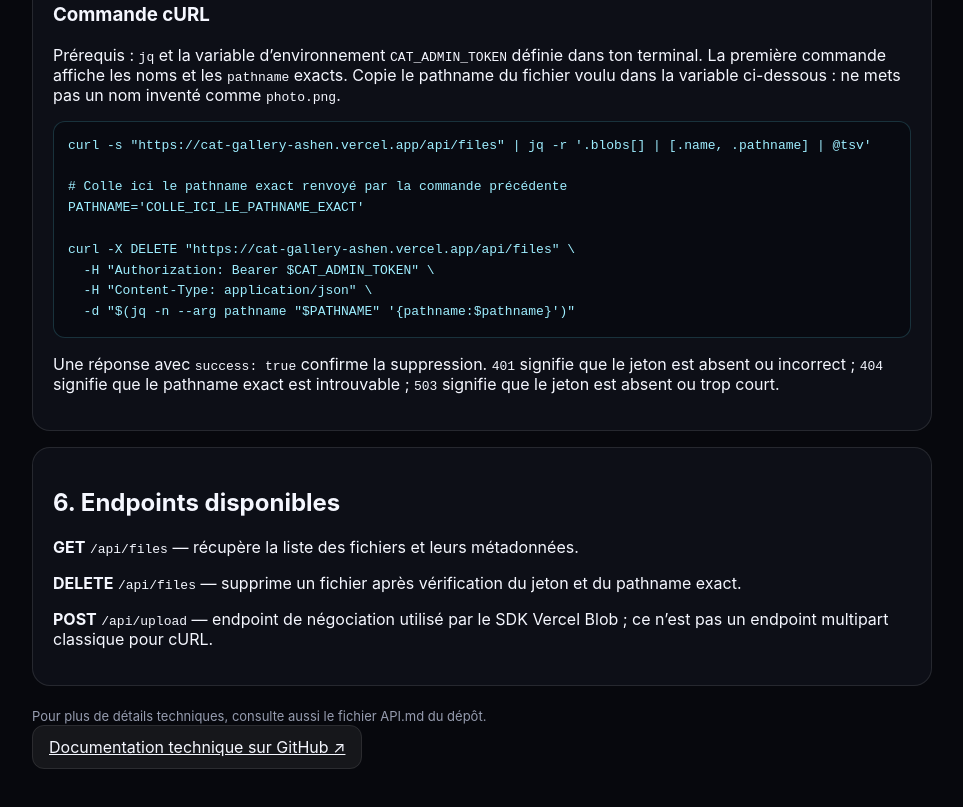
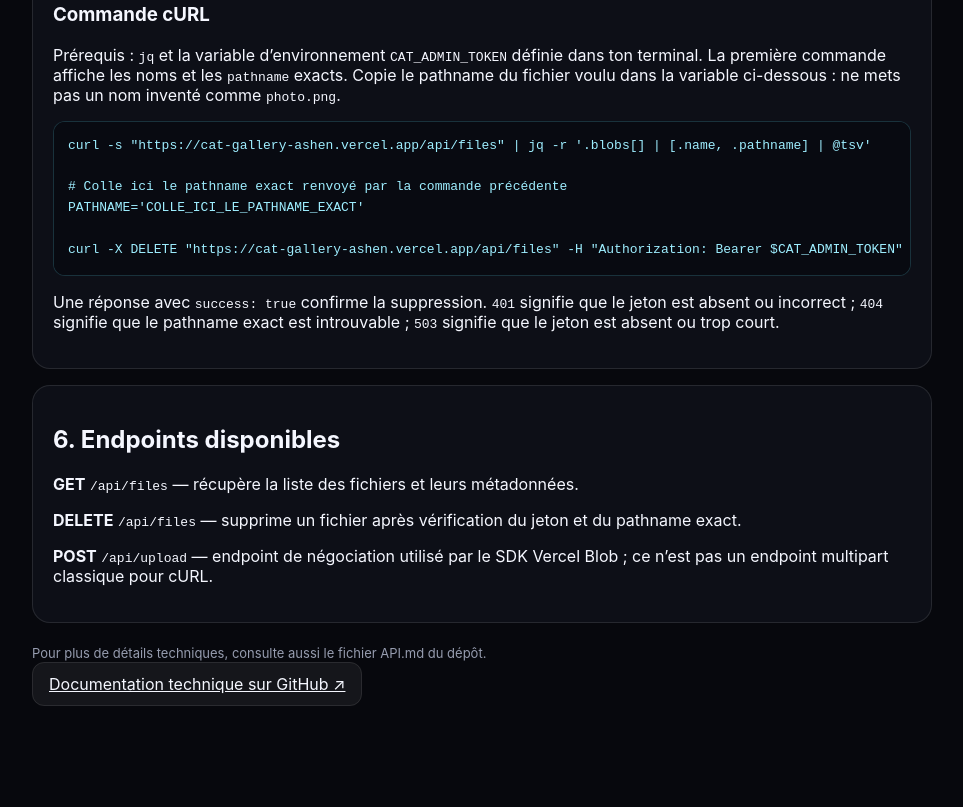
Before and after one commit to Jfdedit3/Cat, a Next.js app: page /docs in a window 1280 px wide. Shown: the part 2320-3127 px from the top of the page, without its empty margins (158-1121 px from the left). After the commit the page ends 3074 px from the top, so only its background shows below. Built offline with nearby package versions, Linux system fonts and the light colour scheme.

Commit message:
Simplify deletion command example

```diff
--- a/app/docs/page.js
+++ b/app/docs/page.js
@@ -97,7 +97,7 @@ export default function DocsPage() {
         </ol>
         <h3>Commande cURL</h3>
         <p>Prérequis : <code>jq</code> et la variable d’environnement <code>CAT_ADMIN_TOKEN</code> définie dans ton terminal. La première commande affiche les noms et les <code>pathname</code> exacts. Copie le pathname du fichier voulu dans la variable ci-dessous : ne mets pas un nom inventé comme <code>photo.png</code>.</p>
-        <code style={code}>{"curl -s \"" + site + "/api/files\" | jq -r '.blobs[] | [.name, .pathname] | @tsv'\n\n# Colle ici le pathname exact renvoyé par la commande précédente\nPATHNAME='COLLE_ICI_LE_PATHNAME_EXACT'\n\ncurl -X DELETE \"" + site + "/api/files\" \\\n  -H \"Authorization: Bearer $CAT_ADMIN_TOKEN\" \\\n  -H \"Content-Type: application/json\" \\\n  -d \"$(jq -n --arg pathname \"$PATHNAME\" '{pathname:$pathname}')\""}</code>
+        <code style={code}>{`curl -s "${site}/api/files" | jq -r '.blobs[] | [.name, .pathname] | @tsv'\n\n# Colle ici le pathname exact renvoyé par la commande précédente\nPATHNAME='COLLE_ICI_LE_PATHNAME_EXACT'\n\ncurl -X DELETE "${site}/api/files" -H "Authorization: Bearer $CAT_ADMIN_TOKEN" -H "Content-Type: application/json" -d "$(jq -n --arg pathname "$PATHNAME" '{pathname:$pathname}')"`}</code>
         <p>Une réponse avec <code>success: true</code> confirme la suppression. <code>401</code> signifie que le jeton est absent ou incorrect ; <code>404</code> signifie que le pathname exact est introuvable ; <code>503</code> signifie que le jeton est absent ou trop court.</p>
       </section>
 
```
